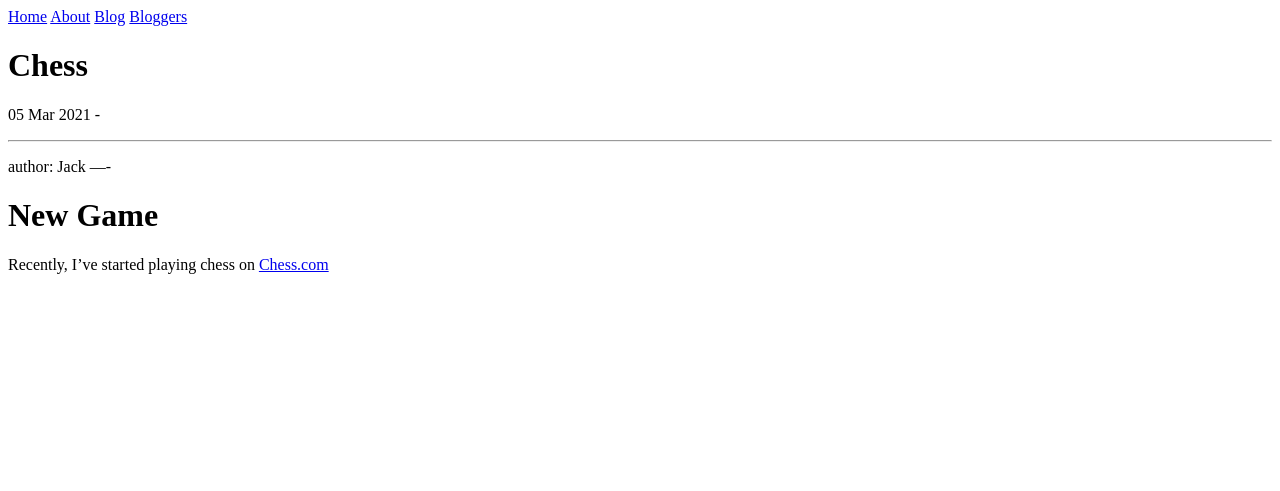
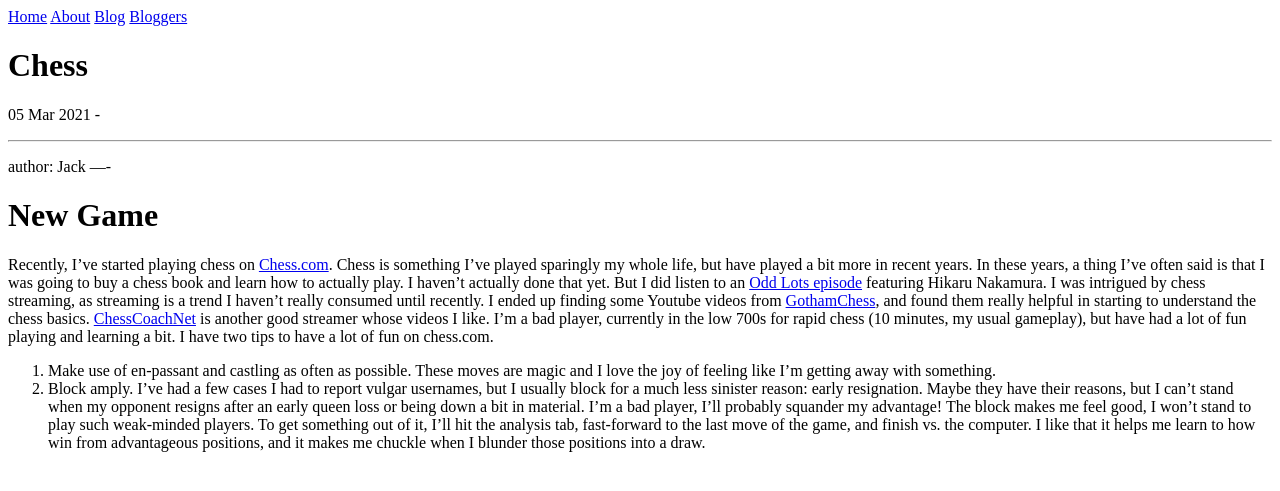
Before and after one commit to shad-less/personal_website, a Jekyll site: the page built from _posts/2021-03-05-chess.md, in a window 1280 px wide. Shown: the top 491 px of the page. Built offline with Jekyll 4.4.1, drawn with Linux system fonts in a browser that asks for light colours.

Commit message:
Update 2021-03-05-chess.md

```diff
--- a/_posts/2021-03-05-chess.md
+++ b/_posts/2021-03-05-chess.md
@@ -2,4 +2,8 @@
 author: Jack
 ----
 # New Game #
-Recently, I've started playing chess on [Chess.com](chess.com)
+Recently, I've started playing chess on [Chess.com](chess.com). Chess is something I've played sparingly my whole life, but have played a bit more in recent years.
+In these years, a thing I've often said is that I was going to buy a chess book and learn how to actually play. I haven't actually done that yet. But I did listen to
+an [Odd Lots episode](https://www.bloomberg.com/news/audio/2021-01-06/chess-grandmaster-hikaru-nakamura-on-twitch-streaming-podcast) featuring Hikaru Nakamura. I was intrigued by chess streaming, as streaming is a trend I haven't really consumed until recently. I ended up finding some Youtube videos from [GothamChess](https://www.youtube.com/c/GothamChess/about), and found them really helpful in starting to understand the chess basics. [ChessCoachNet](https://www.youtube.com/watch?v=fUjz7iEAs1g) is another good streamer whose videos I like. I'm a bad player, currently in the low 700s for rapid chess (10 minutes, my usual gameplay), but have had a lot of fun playing and learning a bit. I have two tips to have a lot of fun on chess.com.
+1. Make use of en-passant and castling as often as possible. These moves are magic and I love the joy of feeling like I'm getting away with something.
+2. Block amply. I've had a few cases I had to report vulgar usernames, but I usually block for a much less sinister reason: early resignation. Maybe they have their reasons, but I can't stand when my opponent resigns after an early queen loss or being down a bit in material. I'm a bad player, I'll probably squander my advantage! The block makes me feel good, I won't stand to play such weak-minded players. To get something out of it, I'll hit the analysis tab, fast-forward to the last move of the game, and finish vs. the computer. I like that it helps me learn to how win from advantageous positions, and it makes me chuckle when I blunder those positions into a draw.
```
